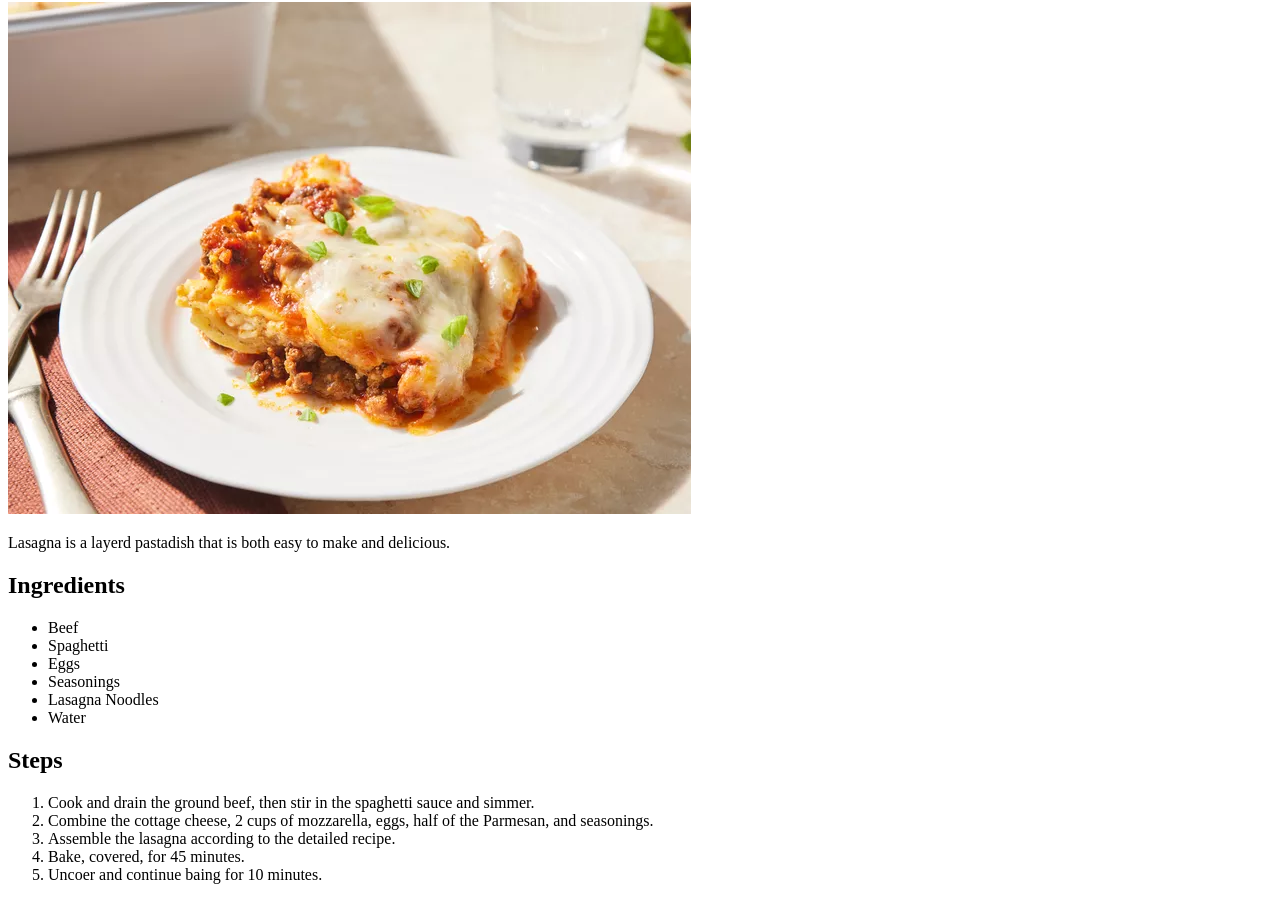
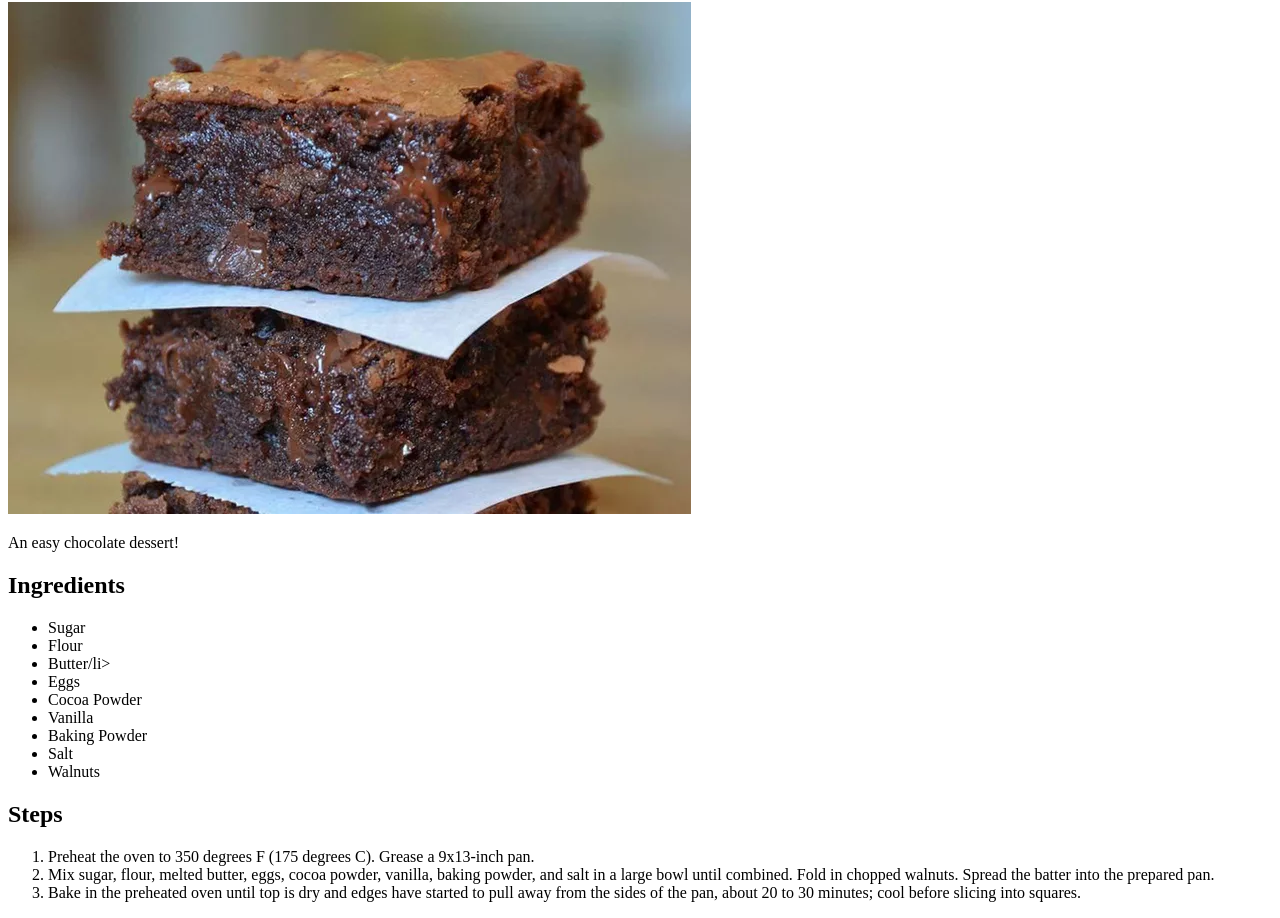
Before and after one commit to Raikaris/odin-recipes, a plain HTML site: page recipes/brownie.html in a window 1280 px wide. Shown: the part 78-996 px from the top of the page. Drawn offline with Linux system fonts and the light colour scheme.

Commit message:
Fix an error in omelette alt text; correct and add the recipe for brownie

```diff
--- a/recipes/brownie.html
+++ b/recipes/brownie.html
@@ -8,24 +8,25 @@
 </head>
 <body>
     <h1>Lasagna</h1>
-    <img src="../images/lasagna.jpg" alt="A plate of lasagna.">
-    <p>Lasagna is a layerd pastadish that is both easy to make and delicious.</p>
+    <img src="../images/brownie.jpg" alt="A fresh brownie.">
+    <p>An easy chocolate dessert!</p>
     <h2>Ingredients</h2>
     <ul>
-        <li>Beef</li>
-        <li>Spaghetti</li>
+        <li>Sugar</li>
+        <li>Flour</li>
+        <li>Butter/li>
         <li>Eggs</li>
-        <li>Seasonings</li>
-        <li>Lasagna Noodles</li>
-        <li>Water</li>
+        <li>Cocoa Powder</li>
+        <li>Vanilla</li>
+        <li>Baking Powder</li>
+        <li>Salt</li>
+        <li>Walnuts</li>
     </ul>
     <h2>Steps</h2>
     <ol>
-        <li>Cook and drain the ground beef, then stir in the spaghetti sauce and simmer.</li>
-        <li>Combine the cottage cheese, 2 cups of mozzarella, eggs, half of the Parmesan, and seasonings.</li>
-        <li>Assemble the lasagna according to the detailed recipe.</li>
-        <li>Bake, covered, for 45 minutes.</li>
-        <li>Uncoer and continue baing for 10 minutes.</li>
+        <li>Preheat the oven to 350 degrees F (175 degrees C). Grease a 9x13-inch pan.</li>
+        <li>Mix sugar, flour, melted butter, eggs, cocoa powder, vanilla, baking powder, and salt in a large bowl until combined. Fold in chopped walnuts. Spread the batter into the prepared pan.</li>
+        <li>Bake in the preheated oven until top is dry and edges have started to pull away from the sides of the pan, about 20 to 30 minutes; cool before slicing into squares.</li>
     </ol>
 </body>
 </html>
```
Also changed, not shown: recipes/cheese_omelette.html (+1 -1 lines), images/brownie.jpg (added).
